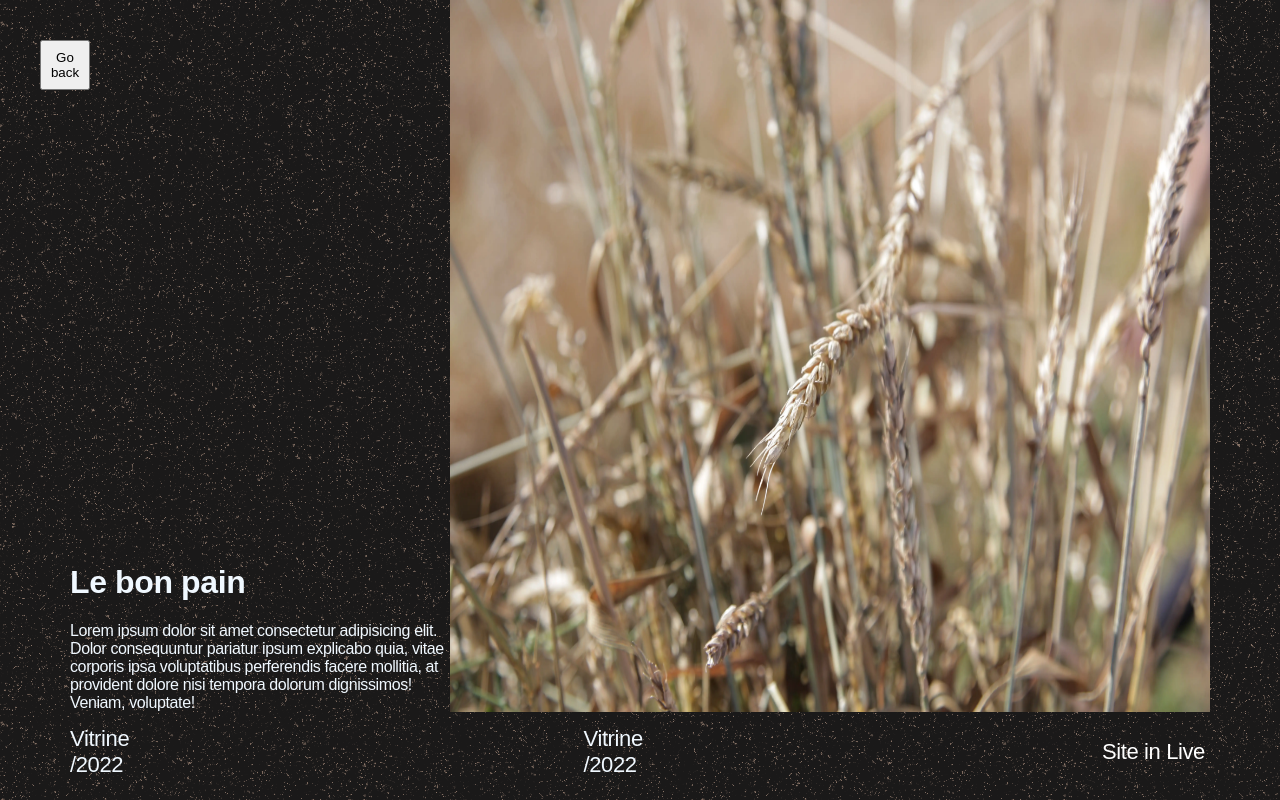
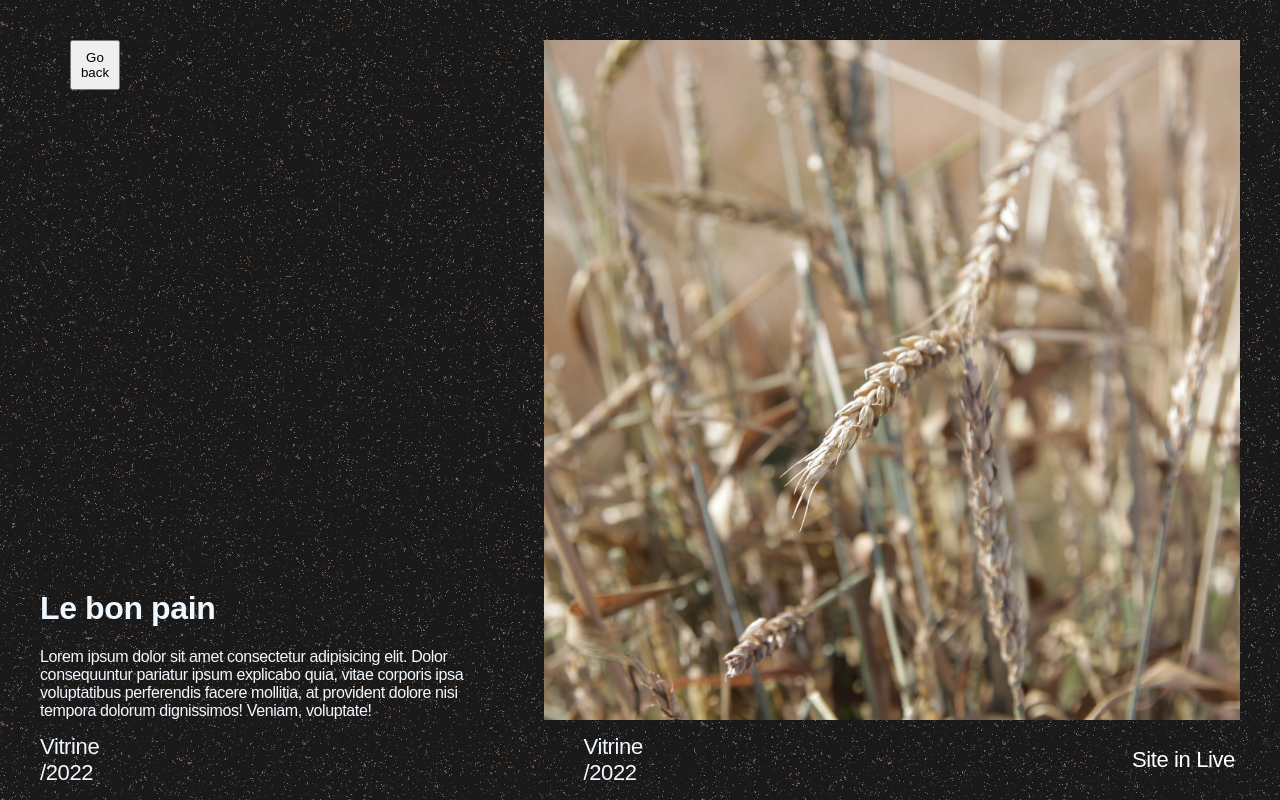
Before and after one commit to BaptisteM44/PortfolioV2, a React (Create React App) app: page /project/1 in a window 1280 px wide. Built offline with nearby package versions, Linux system fonts and the light colour scheme; a web font is replaced by a local one.

Commit message:
modif displayitem img

```diff
--- a/src/App.css
+++ b/src/App.css
@@ -9,5 +9,5 @@ body{
   color: aliceblue;
 }
 .mainPage{
-  margin: auto 70px;
+  margin: auto 40px;
 }
--- a/src/components/ProjectItem.js
+++ b/src/components/ProjectItem.js
@@ -1,7 +1,7 @@
 import React from "react";
 import { useNavigate } from "react-router-dom";
 
-function ProjectItem({name, id, info, date, image}) {
+function ProjectItem({name, id, category, date, image}) {
   const navigate = useNavigate();
   return (
     <div
@@ -16,7 +16,7 @@ function ProjectItem({name, id, info, date, image}) {
       </div>
       <div style={{ backgroundImage: `url(${image})` }} className="bgImage" />
       <div className="projectItem_details">
-        <h2 className="projectItem_info">{info}</h2>
+        <h2 className="projectItem_info">{category}</h2>
         <h2 className="projectItem_info">{date}</h2>
       </div>
 
--- a/src/helpers/ProjectList.js
+++ b/src/helpers/ProjectList.js
@@ -6,7 +6,7 @@ export const ProjectList = [
         name: "Le Blaireau",
         image: Proj1,
         date: "2022",
-        info: "Vitrine",
+        category: "Vitrine",
         context: "Freelance",
         link: "https://leblaireau-barbier.fr/"
     },
@@ -14,7 +14,7 @@ export const ProjectList = [
         name: "Le bon pain",
         image: Proj2,
         date: "2022",
-        info: "Vitrine",
+        category: "Vitrine",
         context: "Freelance",
         link: "https://baptistem44.github.io/l-autre-pain/"
     },
@@ -23,13 +23,13 @@ export const ProjectList = [
         image: Proj2,
         date: "2022",
         context: "Freelance",
-        info: "Portfolio"
+        category: "Portfolio"
     },
     {
         name: "Social network",
         image: Proj2,
         date: "2021",
         context: "Freelance",
-        info: "Learn Project"
+        category: "Learn Project"
     },
 ]
--- a/src/pages/Home.js
+++ b/src/pages/Home.js
@@ -58,7 +58,7 @@ function Home() {
         <div className="project_list">
           {ProjectList.map((project, idx) => {
             return (
-              <ProjectItem id={idx} name={project.name} image={project.image} info={project.info} date={project.date} />
+              <ProjectItem id={idx} name={project.name} image={project.image} category={project.category} date={project.date} />
             );
           })}
         </div>
--- a/src/pages/ProjectDisplay.js
+++ b/src/pages/ProjectDisplay.js
@@ -10,7 +10,7 @@ function ProjectDisplay() {
   const navigate = useNavigate();
   return (
     <div >
-      <div className="project">
+      <div className="project_display">
         <button className="project_linkback" onClick={() => navigate(-1)}>Go back</button>
         <div className="project_description">
           <h1> {project.name}</h1>
@@ -19,16 +19,16 @@ function ProjectDisplay() {
           </article>
         </div>
         <div className="project_content">
-          <img alt="project_content_img" src={project.image} width="100%" height="100%" />
+          <img alt="project_content" className="project_content_img" src={project.image} width="100%" height="100%" />
         </div>
       </div>
       <footer className="footer">
         <div className="footer_name">
-            <p> {project.info}</p>
+          <p> {project.category}</p>
           <p>/{project.date}</p>
         </div>
         <div className="footer_law">
-            <p> {project.info}</p>
+          <p> {project.category}</p>
           <p>/{project.date}</p>
         </div>
         <div className="footer_link">
--- a/src/styles/ProjectDisplay.css
+++ b/src/styles/ProjectDisplay.css
@@ -1,29 +1,31 @@
-.project{
-    height: 89vh;
+.project_display{
+    height: 90vh;
+    display: flex;
+    justify-content: space-between;
 }
 .project_linkback{
     position: absolute;
     top: 40px;
-    left: 40px;
+    left: 70px;
     width: 50px;
     height: 50px;
 }
 .project_description{
-    width: 50%;
+    width: 40%;
     display: flex;
     flex-direction: column;
-    justify-content: end;
+    justify-content: flex-end;
 }
 .project_description_article{
     display: flex;
-    align-items: end;
+    align-items: flex-end;
 }
 .project_content{
-width: 100%;
+width: 60%;
+margin: 40px 0 0 40px;
 }
 .project_content_img{
-    height: 60%;
-    width: 100%;
+    object-fit: cover;
 }
 .projectItem{
     display: flex;
@@ -35,11 +37,13 @@ width: 100%;
 }
 
 .projectItem_page{
-width: 50%;
+width: auto;
 }
 .projectItem_title{
     font-size: 100px;
     font-weight: 200;
+    margin-block-start: 0;
+    margin-block-end: 0;
     text-transform: uppercase;
 }
 .projectItem_details{
```
Lines whose indentation alone changed are shown as unchanged.
